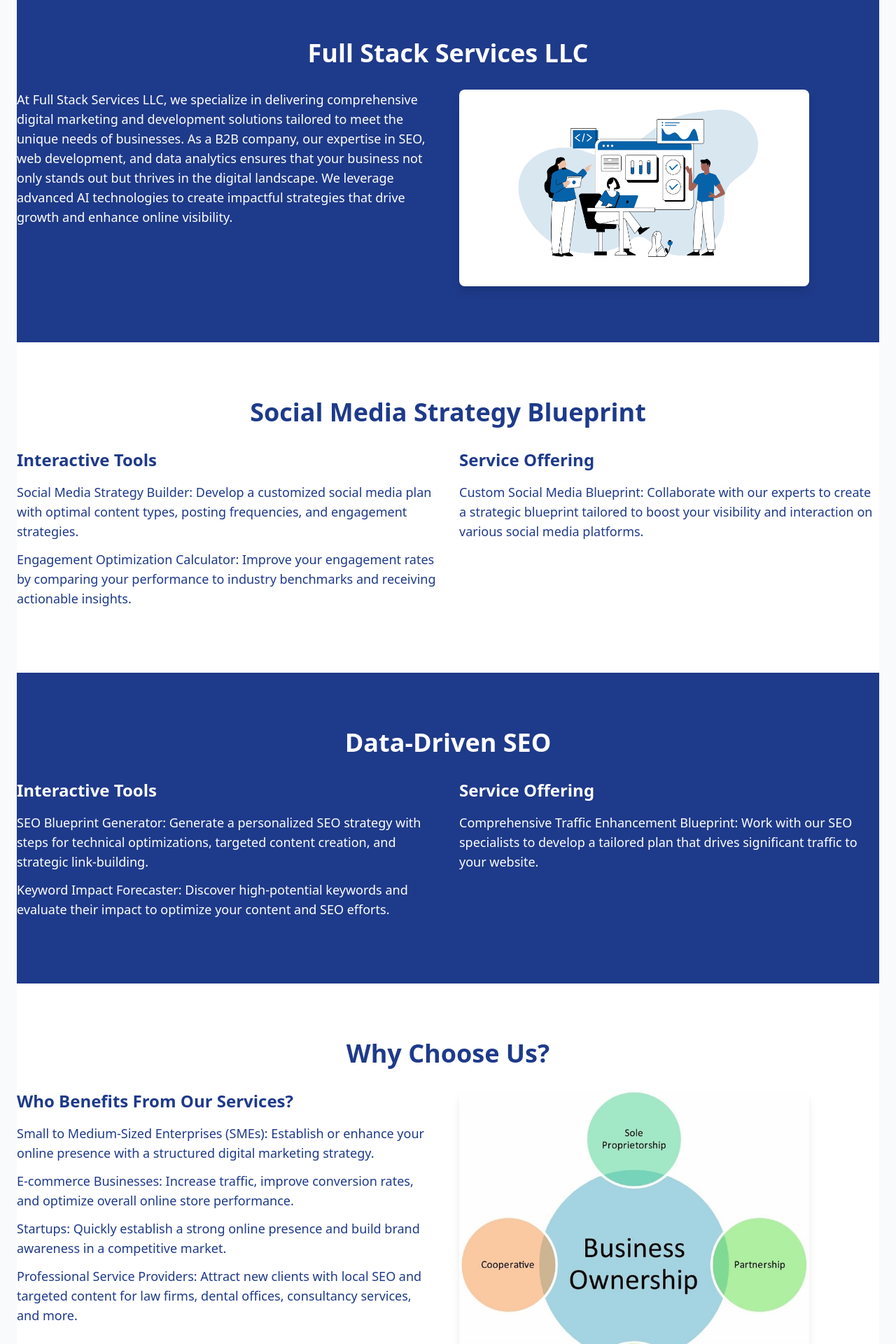
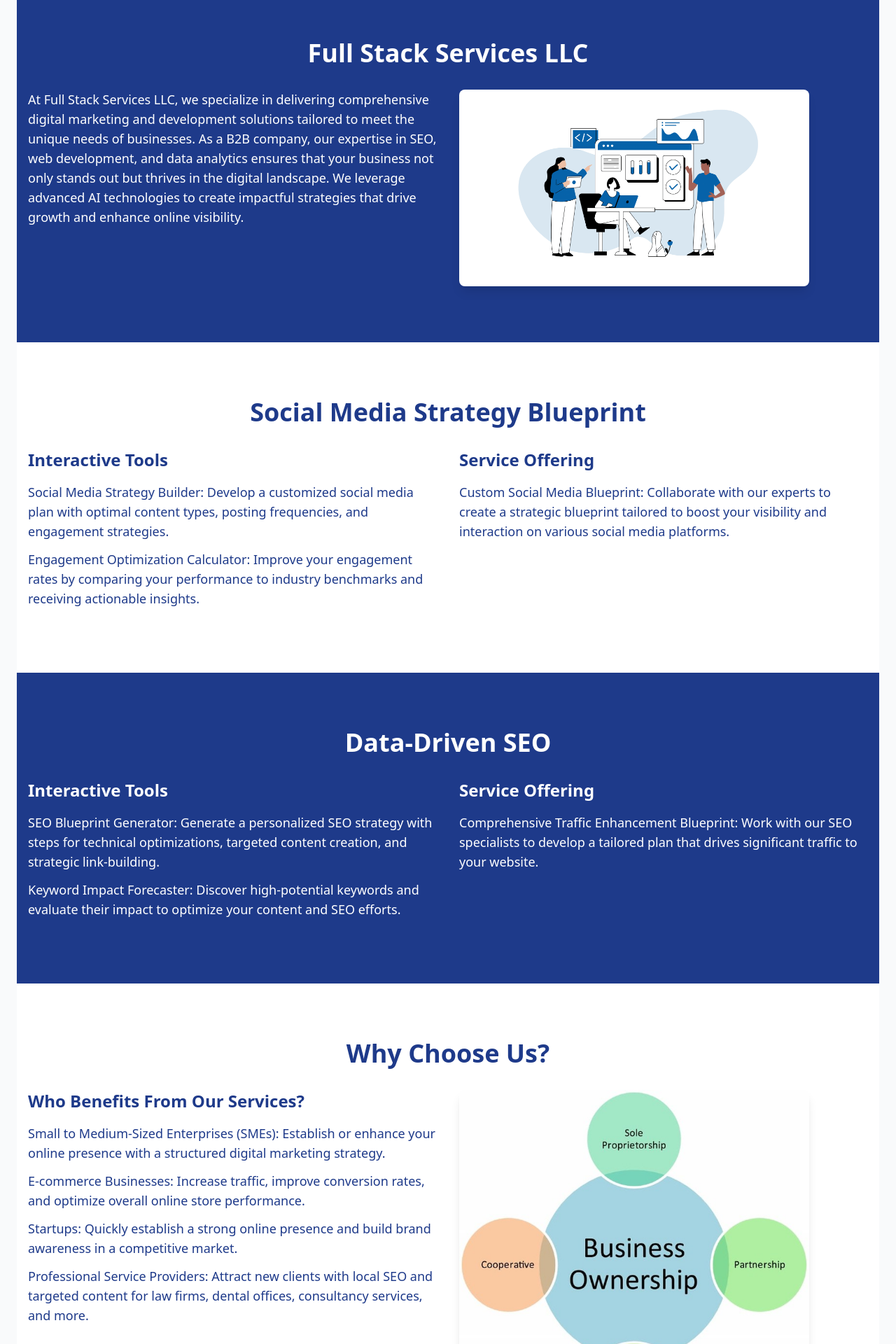
Before and after one commit to PeterdQuinn/fullstackservicesllc, a Next.js app: page / in a window 1280 px wide. Shown: the part 500-2420 px from the top of the page at 70% size. Built offline with nearby package versions, Linux system fonts and the light colour scheme.

Commit message:
spacing on lettering

```diff
--- a/src/pages/index.js
+++ b/src/pages/index.js
@@ -18,9 +18,9 @@ const Home = () => {
 
       <section id="overview" className="py-20 bg-blue-900 text-white">
         <h2 className="text-4xl font-bold text-center mb-8">Full Stack Services LLC</h2>
-        <div className="container mx-auto grid grid-cols-1 md:grid-cols-2 gap-8">
+        <div className="container mx-auto px-4 grid grid-cols-1 md:grid-cols-2 gap-8">
           <div>
-            <p className="text-lg">
+            <p className="text-lg mb-8">
               At Full Stack Services LLC, we specialize in delivering comprehensive digital marketing and development solutions tailored to meet the unique needs of businesses. As a B2B company, our expertise in SEO, web development, and data analytics ensures that your business not only stands out but thrives in the digital landscape. We leverage advanced AI technologies to create impactful strategies that drive growth and enhance online visibility.
             </p>
           </div>
@@ -32,7 +32,7 @@ const Home = () => {
 
       <section id="social-media-strategy" className="py-20 bg-white text-blue-900">
         <h2 className="text-4xl font-bold text-center mb-8">Social Media Strategy Blueprint</h2>
-        <div className="container mx-auto grid grid-cols-1 md:grid-cols-2 gap-8">
+        <div className="container mx-auto px-4 grid grid-cols-1 md:grid-cols-2 gap-8">
           <div>
             <h3 className="text-2xl font-semibold mb-4">Interactive Tools</h3>
             <p className="text-lg mb-3">Social Media Strategy Builder: Develop a customized social media plan with optimal content types, posting frequencies, and engagement strategies.</p>
@@ -47,7 +47,7 @@ const Home = () => {
 
       <section id="seo" className="py-20 bg-blue-900 text-white">
         <h2 className="text-4xl font-bold text-center mb-8">Data-Driven SEO</h2>
-        <div className="container mx-auto grid grid-cols-1 md:grid-cols-2 gap-8">
+        <div className="container mx-auto px-4 grid grid-cols-1 md:grid-cols-2 gap-8">
           <div>
             <h3 className="text-2xl font-semibold mb-4">Interactive Tools</h3>
             <p className="text-lg mb-3">SEO Blueprint Generator: Generate a personalized SEO strategy with steps for technical optimizations, targeted content creation, and strategic link-building.</p>
@@ -62,7 +62,7 @@ const Home = () => {
 
       <section id="benefits" className="py-20 bg-white text-blue-900">
         <h2 className="text-4xl font-bold text-center mb-8">Why Choose Us?</h2>
-        <div className="container mx-auto grid grid-cols-1 md:grid-cols-2 gap-8">
+        <div className="container mx-auto px-4 grid grid-cols-1 md:grid-cols-2 gap-8">
           <div>
             <h3 className="text-2xl font-semibold mb-4">Who Benefits From Our Services?</h3>
             <p className="text-lg mb-3">Small to Medium-Sized Enterprises (SMEs): Establish or enhance your online presence with a structured digital marketing strategy.</p>
```
